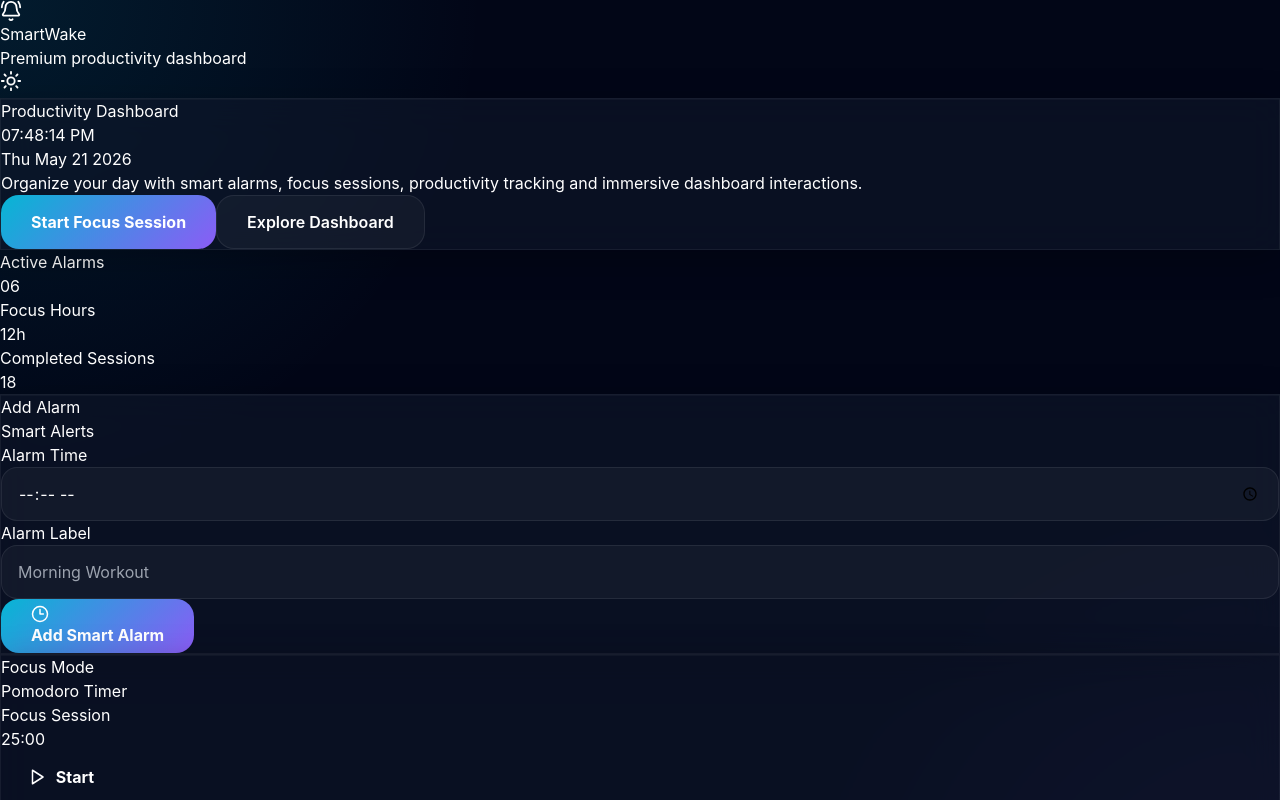
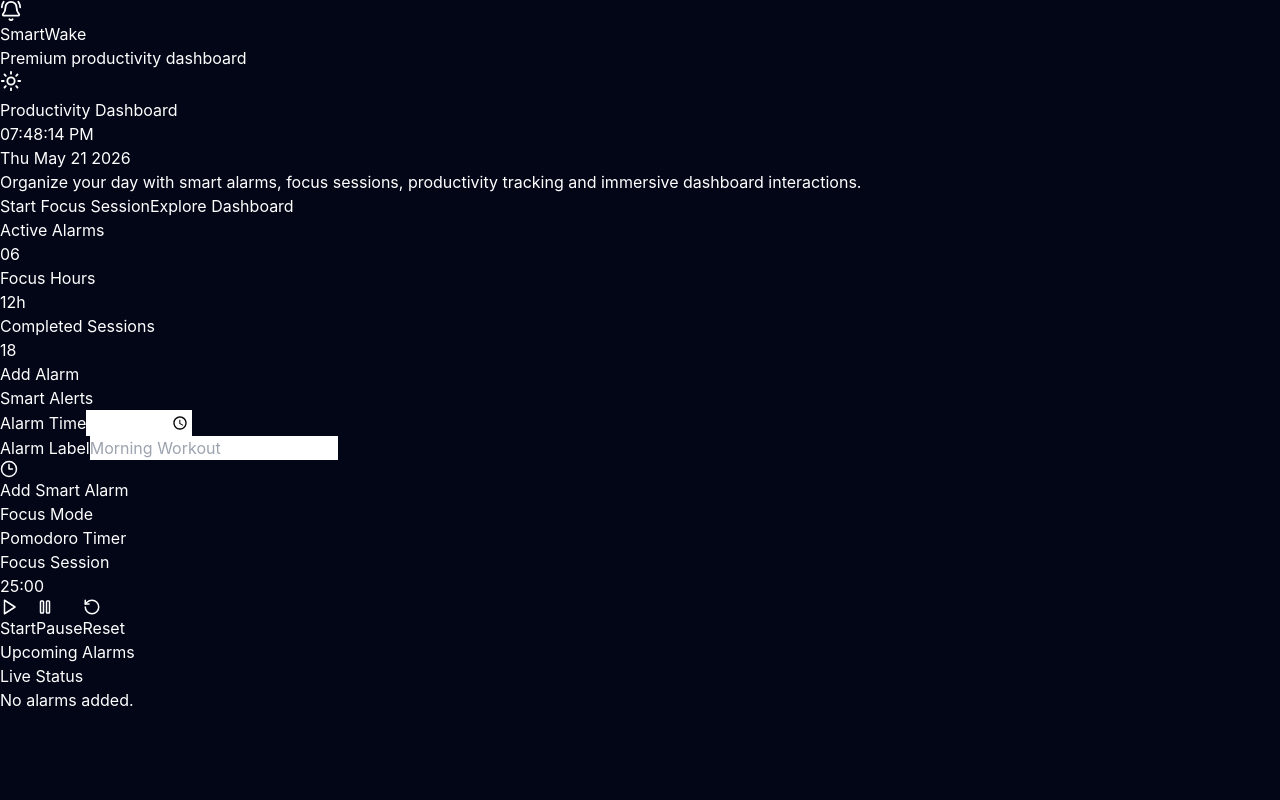
Before and after one commit to Mridulhasija/smartwake-dashboard, a React (Vite) app: page / in a window 1280 px wide. Shown: the top 800 px of the page. Built offline with nearby package versions, Linux system fonts and the light colour scheme.

Commit message:
Update index.css

```diff
--- a/src/index.css
+++ b/src/index.css
@@ -18,95 +18,3 @@
 button {
 cursor: pointer;
 }
-@tailwind base;
-@tailwind components;
-@tailwind utilities;
-html {
-scroll-behavior: smooth;
-}
-body {
-margin: 0;
-min-height: 100vh;
-overflow-x: hidden;
-font-family: Inter, sans-serif;
-background: #020617;
-color: white;
-}
-* {
-box-sizing: border-box;
-}
-button {
-cursor: pointer;
-}
-.app-bg {
-background:
-radial-gradient(circle at top left, rgba(6,182,212,0.12), transparent 30%),
-radial-gradient(circle at bottom right, rgba(139,92,246,0.12), transparent
-30%),
-#020617;
-}
-.glass {
-background: rgba(15, 23, 42, 0.62);
-backdrop-filter: blur(18px);
-border: 1px solid rgba(255,255,255,0.06);
-box-shadow:
-0 10px 35px rgba(0,0,0,0.25),
-inset 0 1px 0 rgba(255,255,255,0.03);
-}
-.primary-btn {
-height: 54px;
-padding: 0 30px;
-border-radius: 18px;
-border: none;
-background: linear-gradient(135deg,#06b6d4,#8b5cf6);
-color: white;
-font-weight: 700;
-transition: all 0.28s ease;
-}
-.primary-btn:hover {
-transform: translateY(-2px);
-box-shadow: 0 14px 35px rgba(6,182,212,0.25);
-}
-.secondary-btn {
-height: 54px;
-padding: 0 30px;
-border-radius: 18px;
-border: 1px solid rgba(255,255,255,0.08);
-background: rgba(255,255,255,0.04);
-color: white;
-font-weight: 600;
-transition: all 0.28s ease;
-}
-.secondary-btn:hover {
-background: rgba(255,255,255,0.08);
-transform: translateY(-2px);
-}
-.timer-btn {
-min-width: 120px;
-height: 52px;
-border: none;
-border-radius: 16px;
-display: flex;
-align-items: center;
-justify-content: center;
-gap: 10px;
-font-weight: 700;
-transition: all 0.25s ease;
-}
-.timer-btn:hover {
-transform: translateY(-2px) scale(1.02);
-}
-.input-modern {
-width: 100%;
-height: 54px;
-border-radius: 16px;
-border: 1px solid rgba(255,255,255,0.08);
-background: rgba(255,255,255,0.04);
-color: white;
-padding: 0 16px;
-outline: none;
-}
-.input-modern:focus {
-border-color: #06b6d4;
-box-shadow: 0 0 0 4px rgba(6,182,212,0.12);
-}
```
